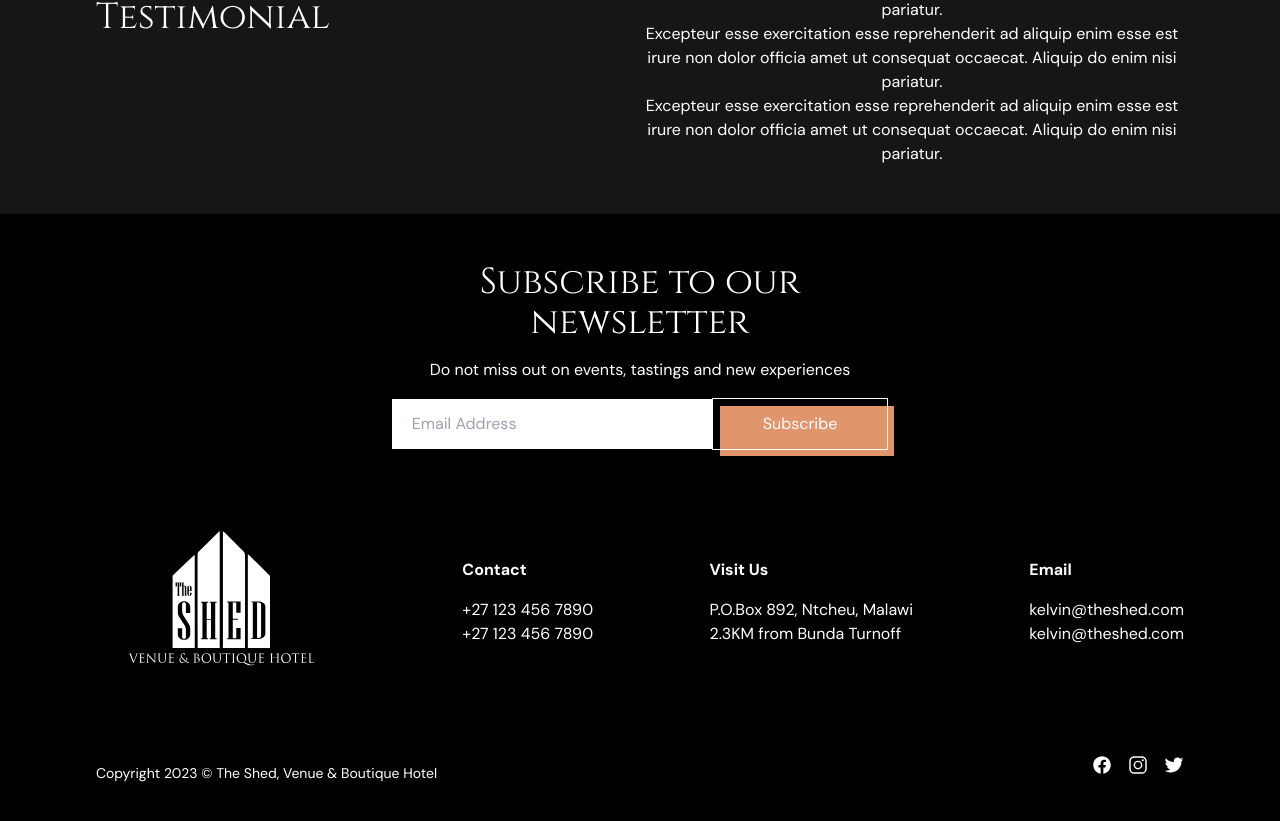
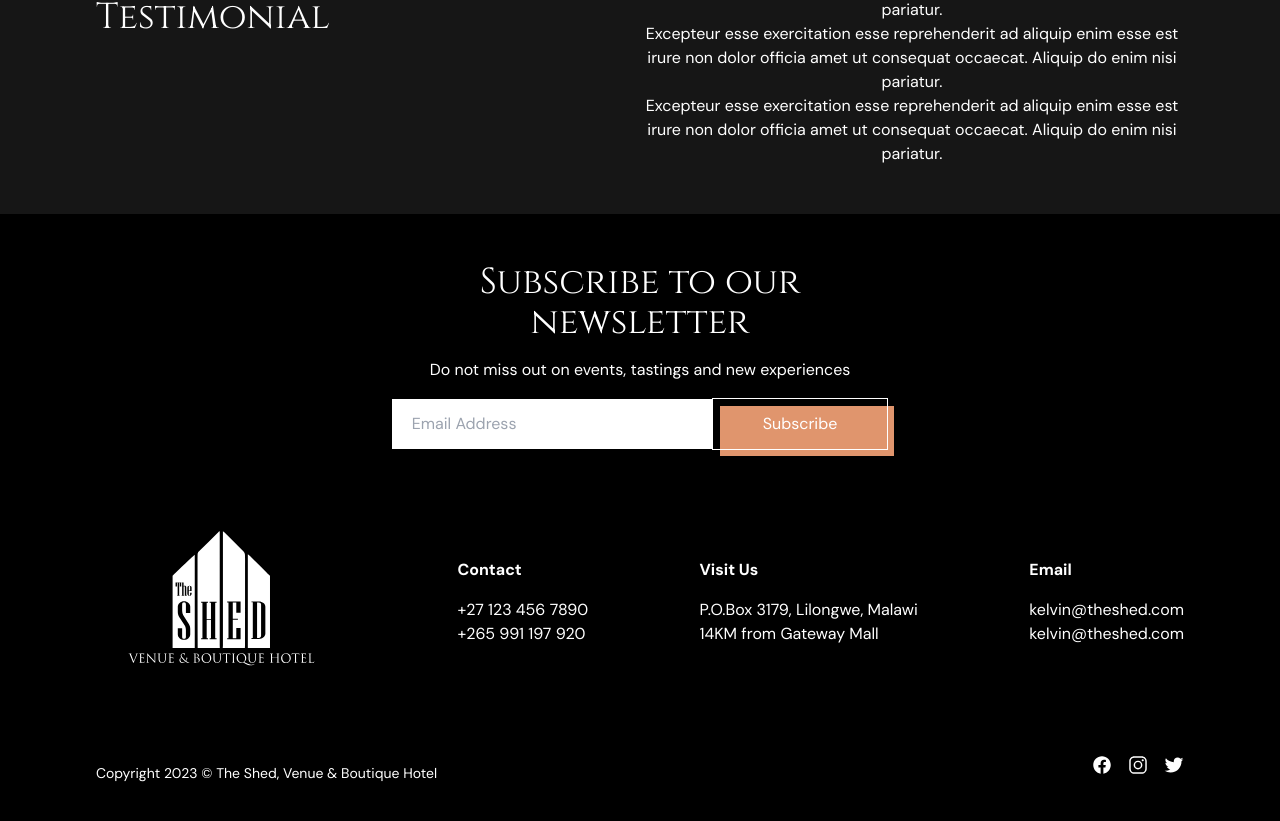
Before and after one commit to AustinJrMW/The_Shed_Website, a Next.js app: page / in a window 1280 px wide. Shown: the part 4508-5329 px from the top of the page. Built offline with nearby package versions, Linux system fonts and the light colour scheme; no server answers.

Commit message:
Footer Update

```diff
--- a/src/components/footer/Footer.jsx
+++ b/src/components/footer/Footer.jsx
@@ -24,14 +24,14 @@ const Footer = ({ titleFont }) => {
           <span className='font-bold'>Contact</span>
           <ul>
             <li>+27 123 456 7890</li>
-            <li>+27 123 456 7890</li>
+            <li>+265 991 197 920</li>
           </ul>
         </div>
         <div className='space-y-4'>
           <span className='font-bold'>Visit Us</span>
           <ul>
-            <li>P.O.Box 892, Ntcheu, Malawi</li>
-            <li>2.3KM from Bunda Turnoff</li>
+            <li>P.O.Box 3179, Lilongwe, Malawi</li>
+            <li>14KM from Gateway Mall</li>
           </ul>
         </div>
         <div className='space-y-4'>
--- a/src/components/landing/Hero.jsx
+++ b/src/components/landing/Hero.jsx
@@ -1,4 +1,4 @@
-'use client'
+6555553;'use client'
 
 import React, { useEffect } from 'react';
 import Link from 'next/link';
```
